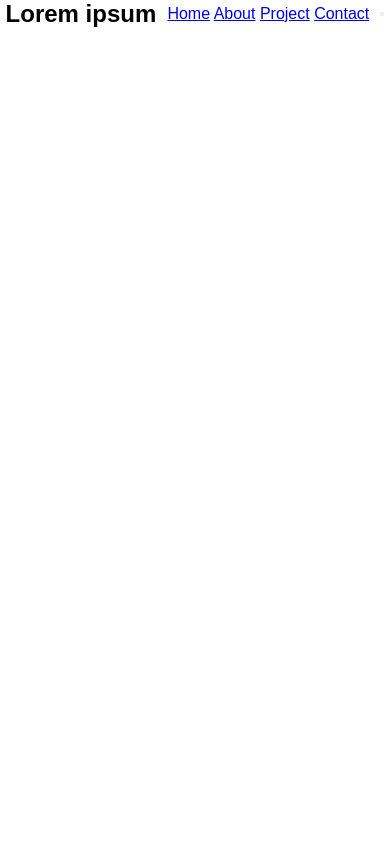
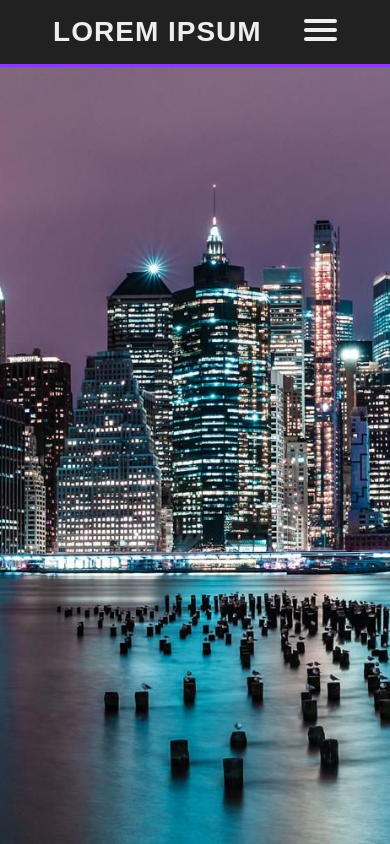
Before and after one commit to pslib-cz/2021-p1b-web-vlastni-web-LukasSeps, a plain HTML site: page index.html in a window 390 px wide. Shown: the top 844 px of the page. Drawn offline with Linux system fonts and the light colour scheme.

Commit message:
navbar done + start parralax

```diff
--- a/index.html
+++ b/index.html
@@ -19,7 +19,7 @@
                 <a href="#">Contact</a>
             </div>
 
-            <button class="hamburger">
+            <button class="hamburger is-active">
                 <span></span>
                 <span></span>
                 <span></span>
@@ -28,7 +28,12 @@
     </nav>
 
 
-
+<div class="parallax"><h1>TOTo by byl tvuj napooj</h1></div>
+<div style="height:1000px;background-color:red;font-size:36px">
+    Scroll Up and Down this page to see the parallax scrolling effect.
+    This div is just here to enable scrolling.
+    Tip: Try to remove the background-attachment property to remove the scrolling effect.
+</div>
 
 
     <script src="main.js"></script>
--- a/main.css
+++ b/main.css
@@ -1,6 +1,7 @@
 :root{
     --primary: #8c38ff;
     --light: #EEEEEE;
+    --dark:#212121;
 }
 
 
@@ -9,6 +10,7 @@
     padding: 0;
     box-sizing: border-box;
     font-family: "fira sans", sans-serif;
+
 
 }
 .container{
@@ -19,3 +21,102 @@
     align-items: center;
     justify-content: space-around;
 }
+
+nav{
+    position: fixed;
+    top: 0;
+    left: 0;
+    right: 0;
+    z-index: 99;
+    background-color: var(--dark);
+    padding: 16px 32px;
+    border-bottom: 3px solid var(--primary);
+
+}
+
+h1{
+    color: #EEEEEE;
+    font-size: 28px;
+    font-weight: 900;
+    letter-spacing: 1px;
+    text-transform: uppercase;
+}
+.hamburger{
+    display: block;
+    position: relative;
+    z-index: 1;
+
+    user-select: none;
+
+    appearance: none;
+    border:none;
+    outline: none;
+    background: none;
+    cursor: pointer;
+}
+
+.hamburger span{
+    display: block;
+    width: 33px;
+    height: 4px;
+    margin-bottom: 5px;
+    position: relative;
+
+    background-color: var(--light);
+    border-radius: 6px;
+    z-index: 1;
+
+    transform-origin: 0 0;
+
+    transition: 0.4s;
+
+}
+
+.hamburger:hover span:nth-child(2) {
+    transform: translateX(10px);
+    background-color: var(--primary);
+}
+
+
+
+.menu {
+    display: none;
+    flex: 1 1 0%;
+    justify-content: flex-end;
+    margin: 0 -16px;
+
+
+}
+
+.menu a {
+    color: #fff;
+    margin: 0 16px;
+    font-weight: 600;
+    text-decoration: none;
+    transition: 0.4s;
+    padding: 8px 16px;
+    border-radius: 99px;
+}
+
+.menu a.is-active, .menu a:hover{
+    background-color: var(--primary);
+}
+
+.parallax{
+    background-image: url("nightcity04.jpeg");
+    width: 100%;
+    height: 100vh;
+    background-attachment: fixed;
+    background-position: center;
+    background-repeat: no-repeat;
+    background-size: cover;
+}
+
+@media(min-width: 768px) {
+    .hamburger{
+        display: none;
+    }
+    .menu {
+        display:flex;
+    }
+}
```
Also changed, not shown: nightcity04.jpeg (added).
